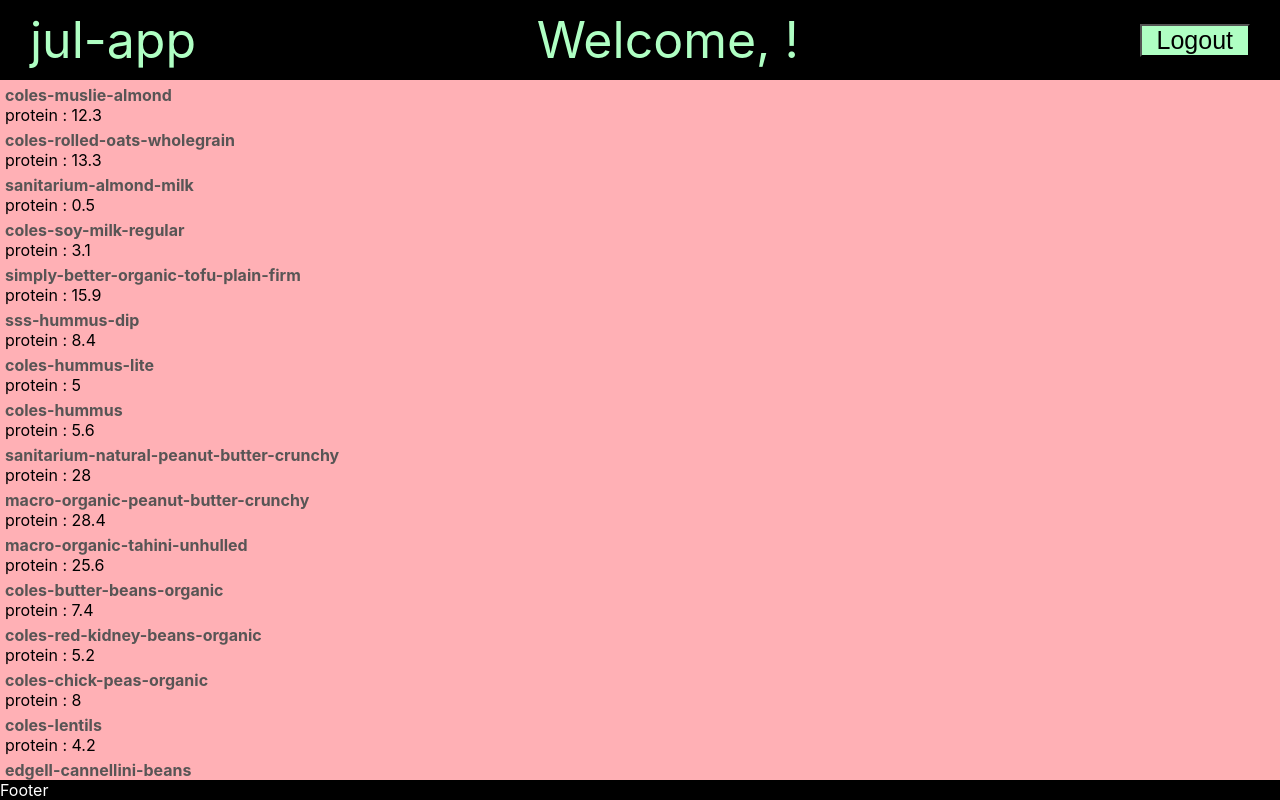
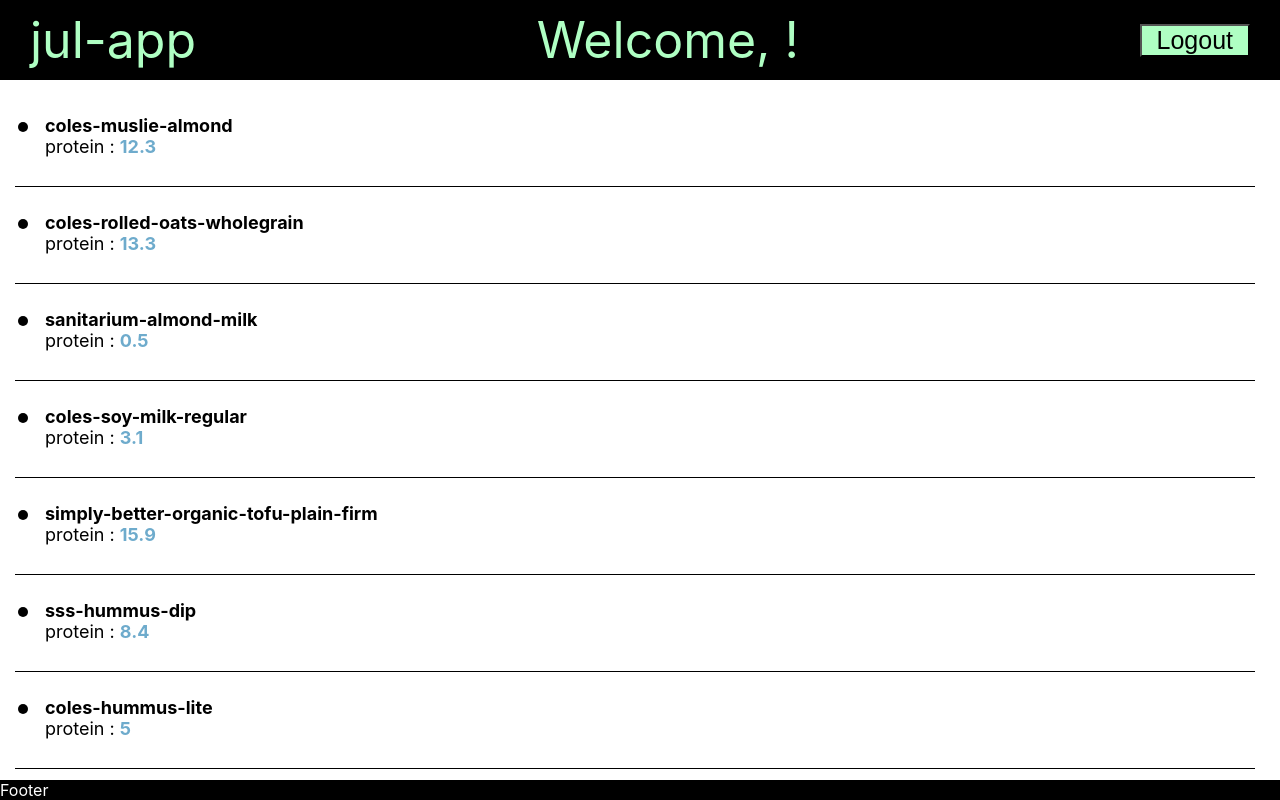
Before and after one commit to keithriver/jul-app, a React (Create React App) app: page / in a window 1280 px wide. Built offline with nearby package versions, Linux system fonts and the light colour scheme.

Commit message:
bullet list

```diff
--- a/src/App.css
+++ b/src/App.css
@@ -21,7 +21,7 @@
 }
 
 .body {
-  background-color: #ffb0b5;
+  background-color: white;
   flex-grow: 7;
   display: flex;
   justify-content: center;
@@ -63,14 +63,49 @@
 
 .list {
   width: 100%;
-
 }
 
 .list-item {
-  margin: 5px;
+  font-size: 18px;
+  margin: 15px 25px 5px 15px;
+  padding-left: 30px;
+  padding-bottom: 20px;
+  padding-top: 20px;
+  position: relative;
+  /* border-bottom: 1px solid black; */
 }
 
 .list-item-header {
   font-weight: bold;
-  color: rgb(88, 85, 85);
+  color: black;
 }
+
+.bullet {
+  position: absolute;
+  left: 3px;
+  top: 27px;
+  width: 10px;
+  height: 10px;
+  background-color: black;
+  border-radius: 50%;
+}
+
+.number {
+  color: #6eabcc;
+  font-weight: bold;
+}
+
+.list-item:hover {
+  background-color: rgb(236, 235, 235);
+}
+
+.list-item::after {
+  display: block;
+  content: "";
+  width: 100%;
+  height: 1px;
+  background-color: black;
+  position: absolute;
+  bottom: -10px;
+  left: 0px;
+}
--- a/src/App.js
+++ b/src/App.js
@@ -52,7 +52,6 @@
   render() {
     const { isLoggedIn } = this.state;
 
-
     return (
       <div className="page">
         <div className="header">
@@ -88,8 +87,16 @@
             <div className="list">
               {f.map(item => (
                 <div className="list-item">
-                <div className="list-item-header">{item.id}</div>
-                <div>protein : {item["nutrition-per-100g"] ? item["nutrition-per-100g"].protein : item["nutrition-per-100ml"].protein}</div>
+                  <div className="bullet" />
+                  <div className="list-item-header">{item.id}</div>
+                  <div>
+                    protein :{" "}
+                    <span className="number">
+                      {item["nutrition-per-100g"]
+                        ? item["nutrition-per-100g"].protein
+                        : item["nutrition-per-100ml"].protein}
+                    </span>
+                  </div>
                 </div>
               ))}
             </div>
```
